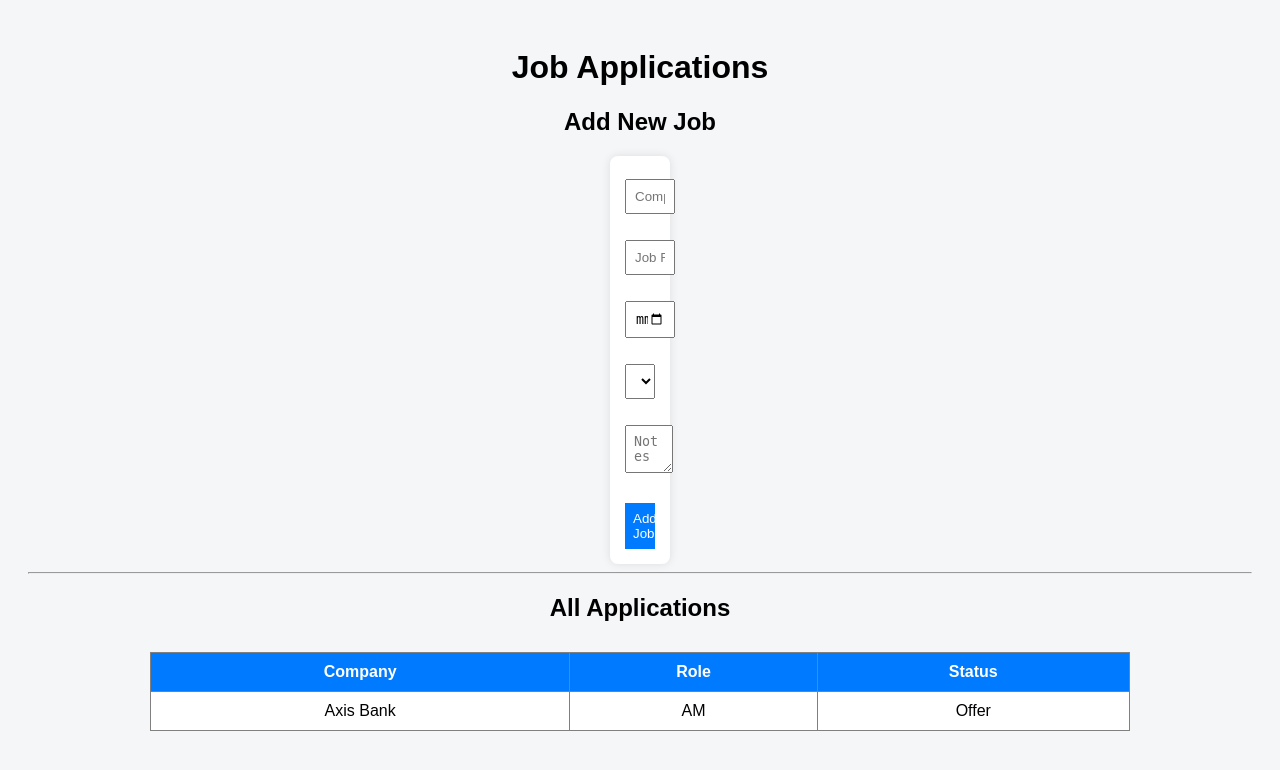
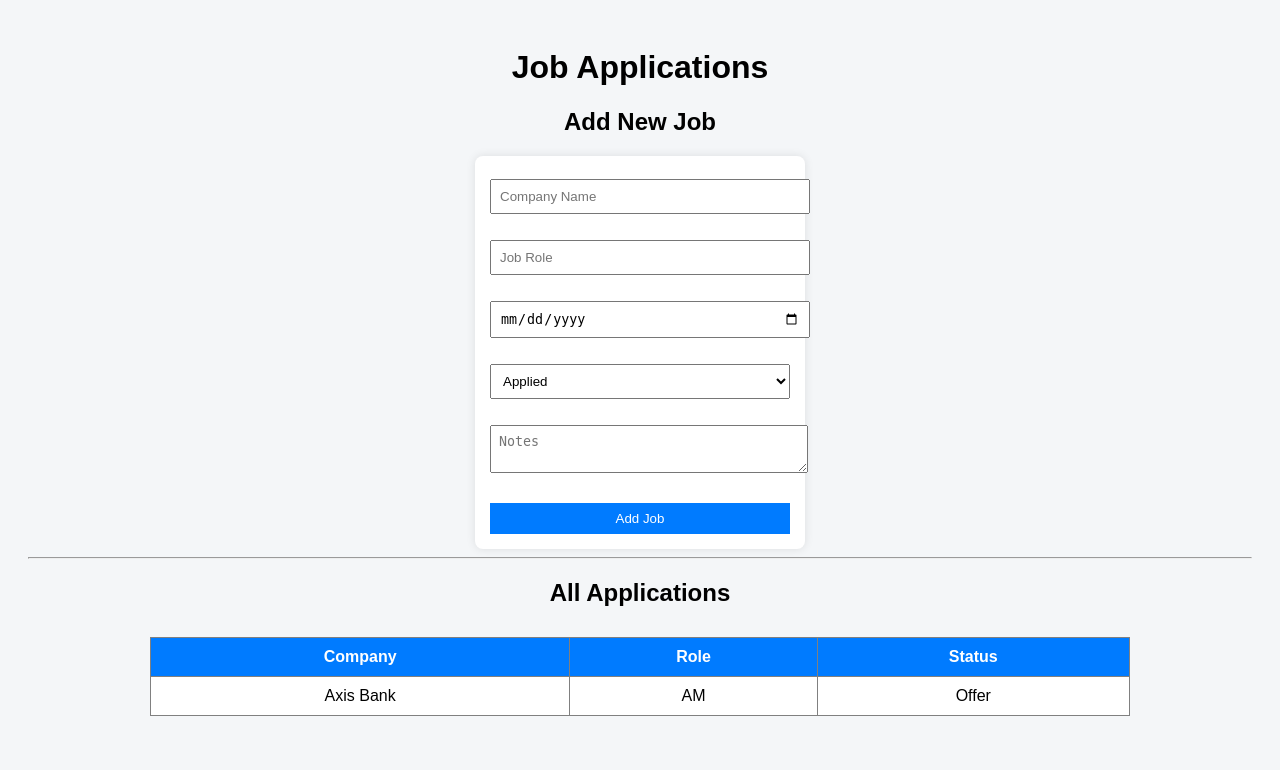
Before and after one commit to abheshm/JobFlow, a Django app: template jobflow/templates/job_list.html in a window 1280 px wide. Shown: the top 770 px of the page. Run offline with Django 5.2, Linux system fonts and the light colour scheme; the template is opened without the code that fills it: values that come from a table or form of the project are taken from there, others are empty; data comes from the database, SQL or seed files in the repository.

Commit message:
modified form styling

```diff
--- a/jobflow/settings.py
+++ b/jobflow/settings.py
@@ -119,5 +119,5 @@ USE_TZ = True
 STATIC_URL = 'static/'
 
 STATICFILES_DIRS= [
-    os.path.join(BASE_DIR, "static"),
+    os.path.join(BASE_DIR, "jobflow", "static"),
 ]
--- a/jobflow/static/style.css
+++ b/jobflow/static/style.css
@@ -13,7 +13,7 @@ form {
     background: white;
     padding: 15px;
     border-radius: 8px;
-    width: 30px;
+    width: 300px;
     margin:auto;
     box-shadow: 0 0 10px rgba(0,0,0,0.1);
 }
```
